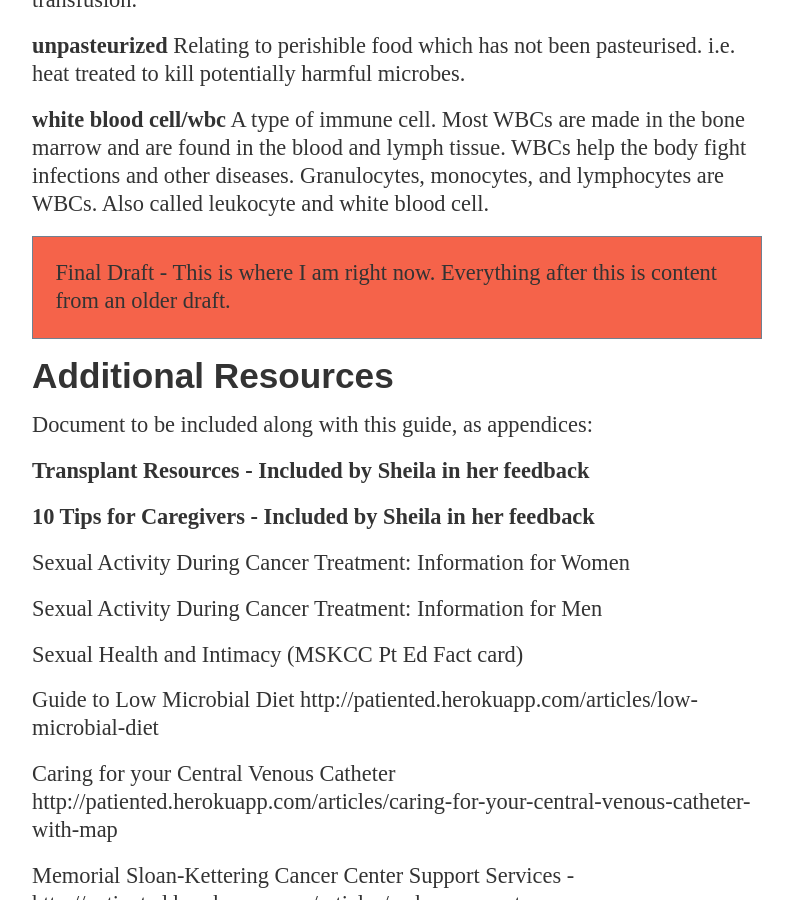
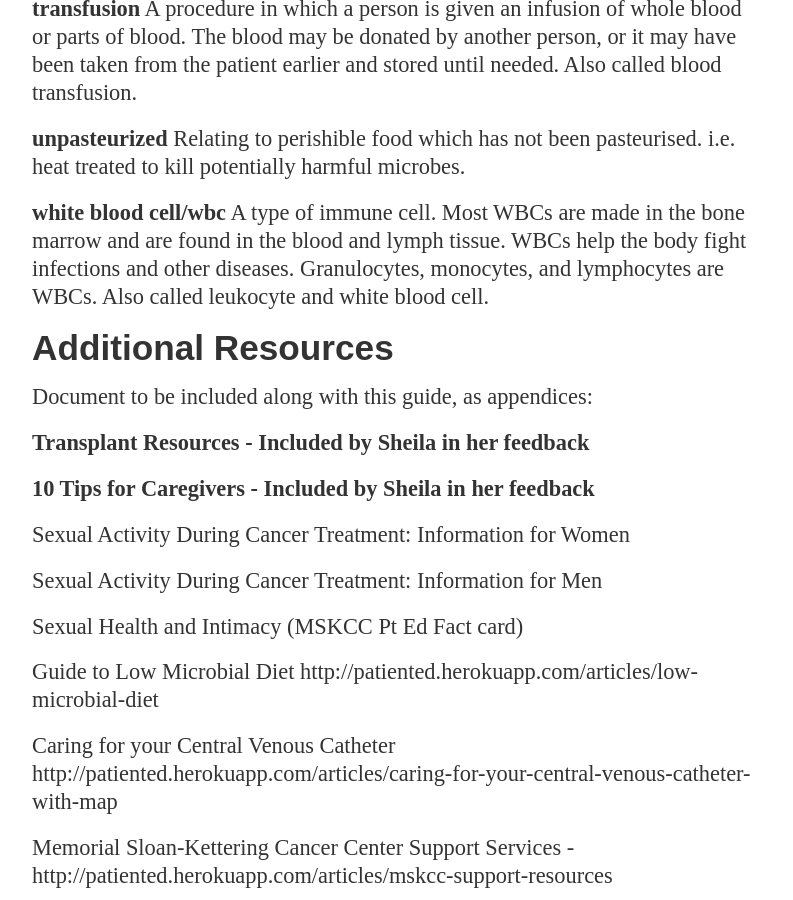
Before and after one commit to mskccpatiented/contentaudit, a Jekyll site: the page built from _posts/2012-11-19-auto-bmt-outpatient-guide-hybrid.md, in a window 1280 px wide and 900 px high, scrolled down 62683 px. Shown: the whole window, without its empty margins (128-921 px from the left). Built offline with Jekyll 4.4.1, drawn with Linux system fonts in a browser that asks for light colours; Markdown is read by kramdown in place of the engine named in the settings; some of the changed text lies outside the part shown.

Commit message:
page 45 of 66 of changes

```diff
--- a/_posts/2012-11-19-auto-bmt-outpatient-guide-hybrid.md
+++ b/_posts/2012-11-19-auto-bmt-outpatient-guide-hybrid.md
@@ -679,7 +679,7 @@
 Once you've checked in, you'll be brought to an examination room where you'll be examined physically and your vital signs will be checked.
 
 Some of your blood will be taken daily and sent for testing. Your blood will be checked to see how your white blood cells, red blood cells and platelets are recovering. Your blood will also be used to test the health of your kidneys, your electrolyte levels and for any signs of infection such as the presence of harmful bacteria or viruses.
-
+<p class="dmz">Typos and copy editing - progress marker.</p>
 Once you've been examined you will wait in your room in the Outpatient BMT Clinic for your test results to return. This can take several hours. This is a good time for your caregiver to take a break; he or she can take some personal time or run errands. You will be safe in the care of the Outpatient BMT team. We highly recommend that caregivers leave the hospital and take this time to unwind.
 
 After several hours, your test results (sometimes referred to as "labs") will come back from the lab. Your healthcare team will analyze the results and will make decisions about your care. The rest of your visit to the Outpatient BMT Clinic that day will depend on the results of your tests.
@@ -1176,7 +1176,6 @@
 
 **white blood cell/wbc**
 A type of immune cell. Most WBCs are made in the bone marrow and are found in the blood and lymph tissue. WBCs help the body fight infections and other diseases. Granulocytes, monocytes, and lymphocytes are WBCs. Also called leukocyte and white blood cell.
-<p class="dmz">Final Draft - This is where I am right now. Everything after this is content from an older draft. </p>
 
 ## Additional Resources
 
```
